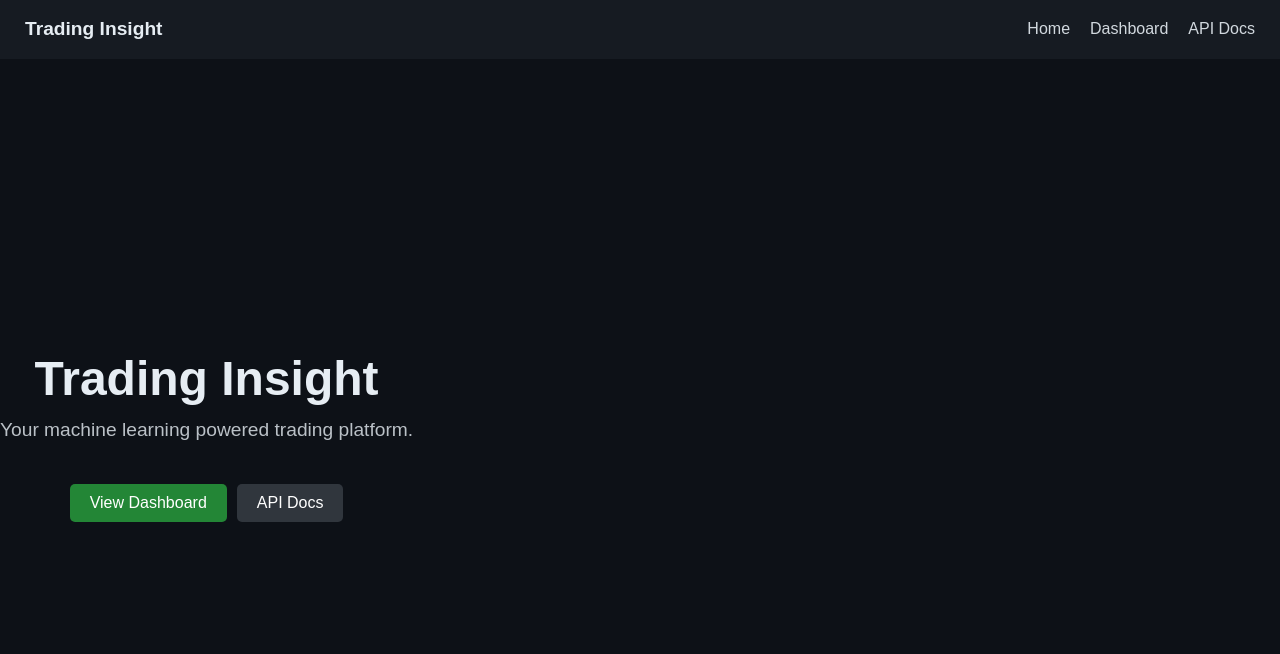
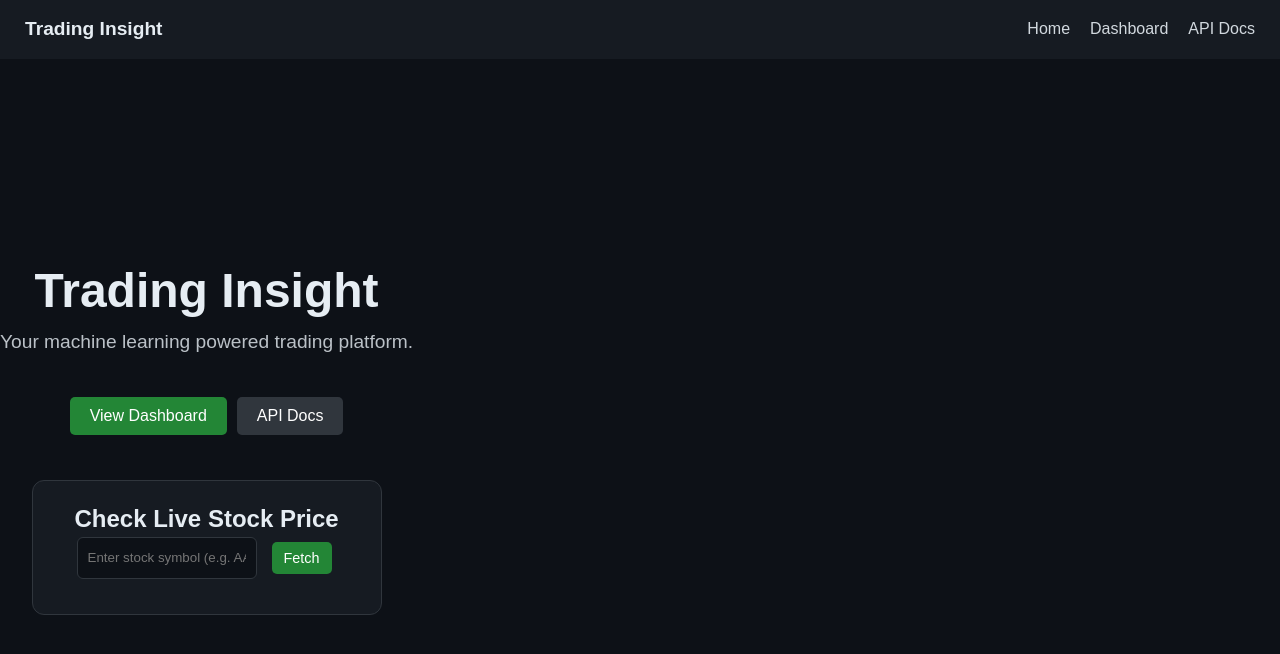
Before and after one commit to michaelferry25/MachineLearningBasedPredictiveTradingPlatform, a React app in the folder frontend/: page / in a window 1280 px wide. Shown: the top 654 px of the page. Built offline with nearby package versions, Linux system fonts and the light colour scheme; the HTML template or start-up script is replaced by a standard one.

Commit message:
Added stock price fetching functionality with user input and loading state in App component, updated StockController for CORS support.

```diff
--- a/frontend/src/App.css
+++ b/frontend/src/App.css
@@ -13,6 +13,7 @@ body,
   font-family: Arial, sans-serif;
 }
 
+/* NAVBAR */
 .navbar {
   width: 100%;
   padding: 15px 25px;
@@ -43,6 +44,7 @@ body,
   opacity: 1;
 }
 
+/* LANDING CONTAINER */
 .landing-container {
   height: 100vh;
   display: flex;
@@ -51,13 +53,14 @@ body,
   align-items: center;
   text-align: center;
   padding-top: 80px;
+}
 
-h1 {
+.landing-container h1 {
   font-size: 3rem;
   margin-bottom: 10px;
 }
 
-p {
+.landing-container p {
   font-size: 1.2rem;
   opacity: 0.8;
   margin-bottom: 20px;
@@ -79,6 +82,49 @@ p {
 
 .btn.secondary {
   background: #30363d;
-  color: white;
 }
+
+/* STOCK SEARCH BOX */
+.stock-box {
+  background: #161b22;
+  padding: 20px;
+  margin-top: 40px;
+  border-radius: 12px;
+  width: 350px;
+  text-align: center;
+  border: 1px solid #30363d;
 }
+
+.stock-input {
+  display: flex;
+  gap: 10px;
+  justify-content: center;
+  margin-bottom: 15px;
+}
+
+.stock-input input {
+  padding: 8px 10px;
+  width: 180px;
+  border-radius: 6px;
+  border: 1px solid #30363d;
+  background: #0d1117;
+  color: #e6edf3;
+}
+
+.btn.small {
+  padding: 8px 12px;
+  font-size: 0.9rem;
+}
+
+.stock-result {
+  margin-top: 10px;
+}
+
+.stock-result .error {
+  color: #ff6b6b;
+}
+
+.stock-result .source {
+  font-size: 0.8rem;
+  opacity: 0.7;
+}
--- a/frontend/src/App.jsx
+++ b/frontend/src/App.jsx
@@ -1,7 +1,29 @@
+import { useState } from "react";
 import Navbar from "./components/Navbar";
 import "./App.css";
 
 export default function App() {
+  const [symbol, setSymbol] = useState("");
+  const [result, setResult] = useState(null);
+  const [loading, setLoading] = useState(false);
+
+  const fetchPrice = async () => {
+    if (!symbol.trim()) return;
+
+    setLoading(true);
+    setResult(null);
+
+    try {
+      const res = await fetch(`http://localhost:8080/api/price/${symbol}`);
+      const data = await res.json();
+      setResult(data);
+    } catch (error) {
+      setResult({ error: "Unable to connect to backend" });
+    }
+
+    setLoading(false);
+  };
+
   return (
     <>
       <Navbar />
@@ -14,6 +36,39 @@ export default function App() {
           <button className="btn">View Dashboard</button>
           <button className="btn secondary">API Docs</button>
         </div>
+
+        {/* Stock Price Section */}
+        <div className="stock-box">
+          <h2>Check Live Stock Price</h2>
+
+          <div className="stock-input">
+            <input
+              type="text"
+              placeholder="Enter stock symbol (e.g. AAPL)"
+              value={symbol}
+              onChange={(e) => setSymbol(e.target.value.toUpperCase())}
+            />
+            <button onClick={fetchPrice} className="btn small">
+              Fetch
+            </button>
+          </div>
+
+          {loading && <p>Loading...</p>}
+
+          {result && (
+            <div className="stock-result">
+              {result.error ? (
+                <p className="error">{result.error}</p>
+              ) : (
+                <>
+                  <h3>{result.symbol}</h3>
+                  <p>Price: ${result.price}</p>
+                  <p className="source">{result.source}</p>
+                </>
+              )}
+            </div>
+          )}
+        </div>
       </div>
     </>
   );
```
Also changed, not shown: 1 other file (tests, documents, lock files or other folders).
